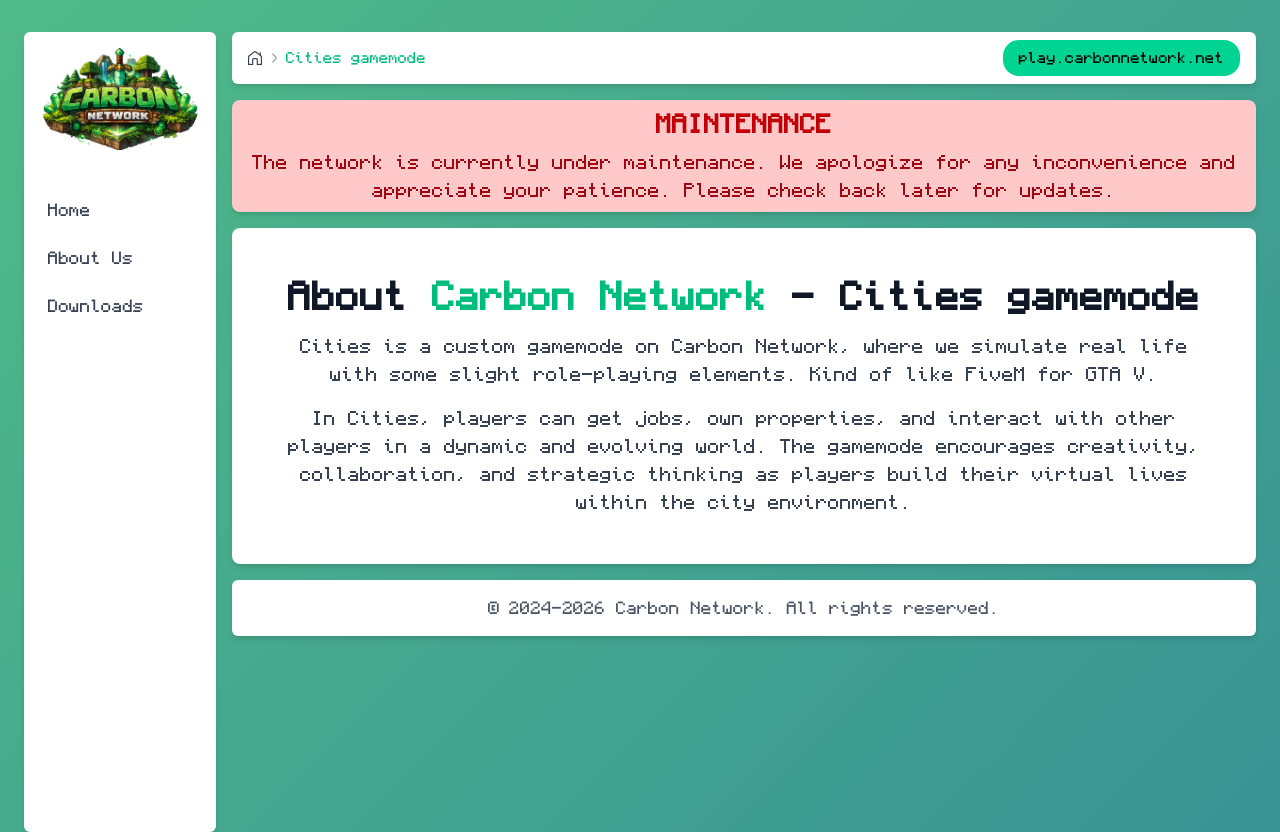
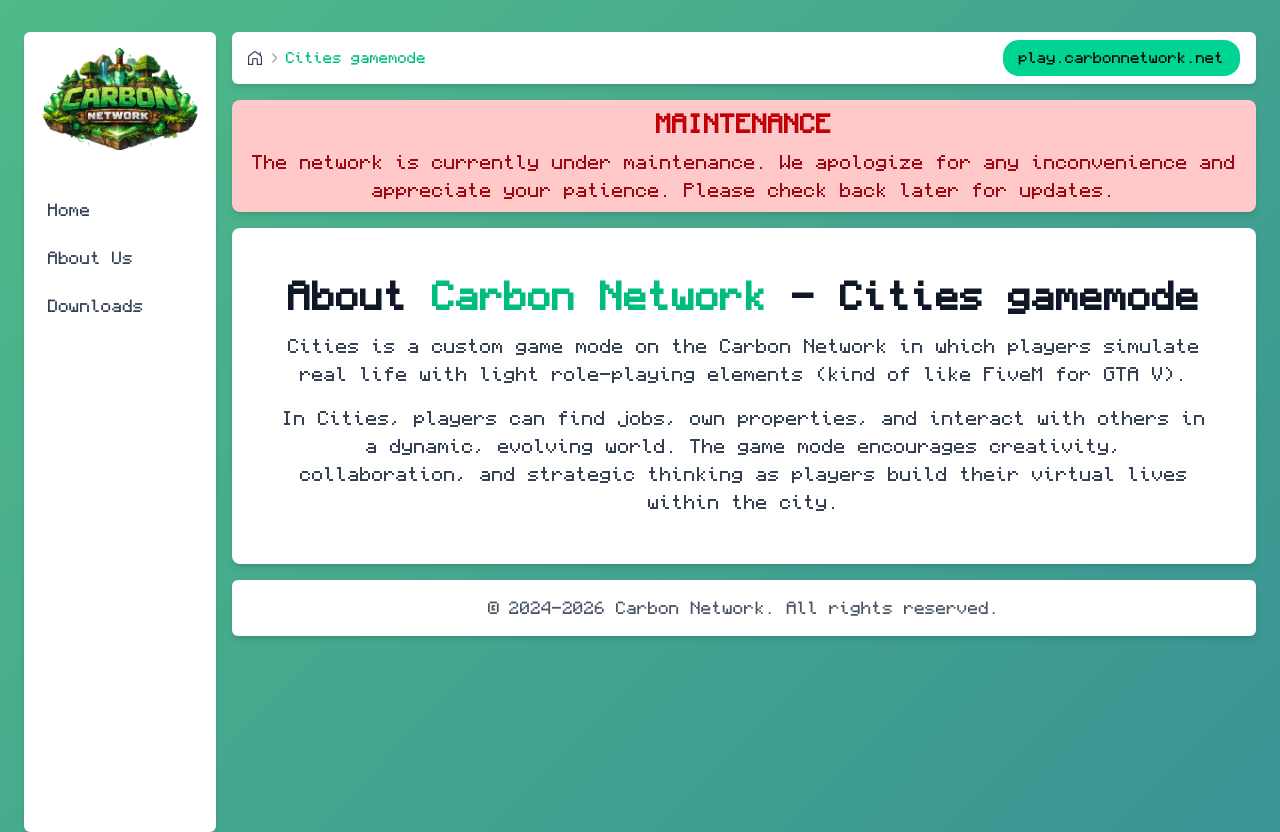
Before and after one commit to CarbonNetwork-MC/Website, a Next.js app: page /cities in a window 1280 px wide. Built offline with nearby package versions, Linux system fonts and the light colour scheme.

Commit message:
chore(cities-page): rephrased text

```diff
--- a/app/cities/page.tsx
+++ b/app/cities/page.tsx
@@ -28,11 +28,11 @@ export default function About() {
         <div className="flex flex-col justify-center items-center p-8">
           <h1 className="text-4xl font-bold text-gray-900 text-center">About <span className="text-emerald-500">Carbon Network</span> - Cities gamemode</h1>
           <p className="text-lg text-gray-700 text-center mt-4">
-            Cities is a custom gamemode on Carbon Network, where we simulate real life with some slight role-playing elements. Kind of like FiveM for GTA V.
+            Cities is a custom game mode on the Carbon Network in which players simulate real life with light role-playing elements (kind of like FiveM for GTA V).
           </p>
           <p className="text-lg text-gray-700 text-center mt-4">
-            In Cities, players can get jobs, own properties, and interact with other players in a dynamic and evolving world.
-            The gamemode encourages creativity, collaboration, and strategic thinking as players build their virtual lives within the city environment.
+            In Cities, players can find jobs, own properties, and interact with others in a dynamic, evolving world.
+            The game mode encourages creativity, collaboration, and strategic thinking as players build their virtual lives within the city.
           </p>
         </div>
       </MainContainer>
```
